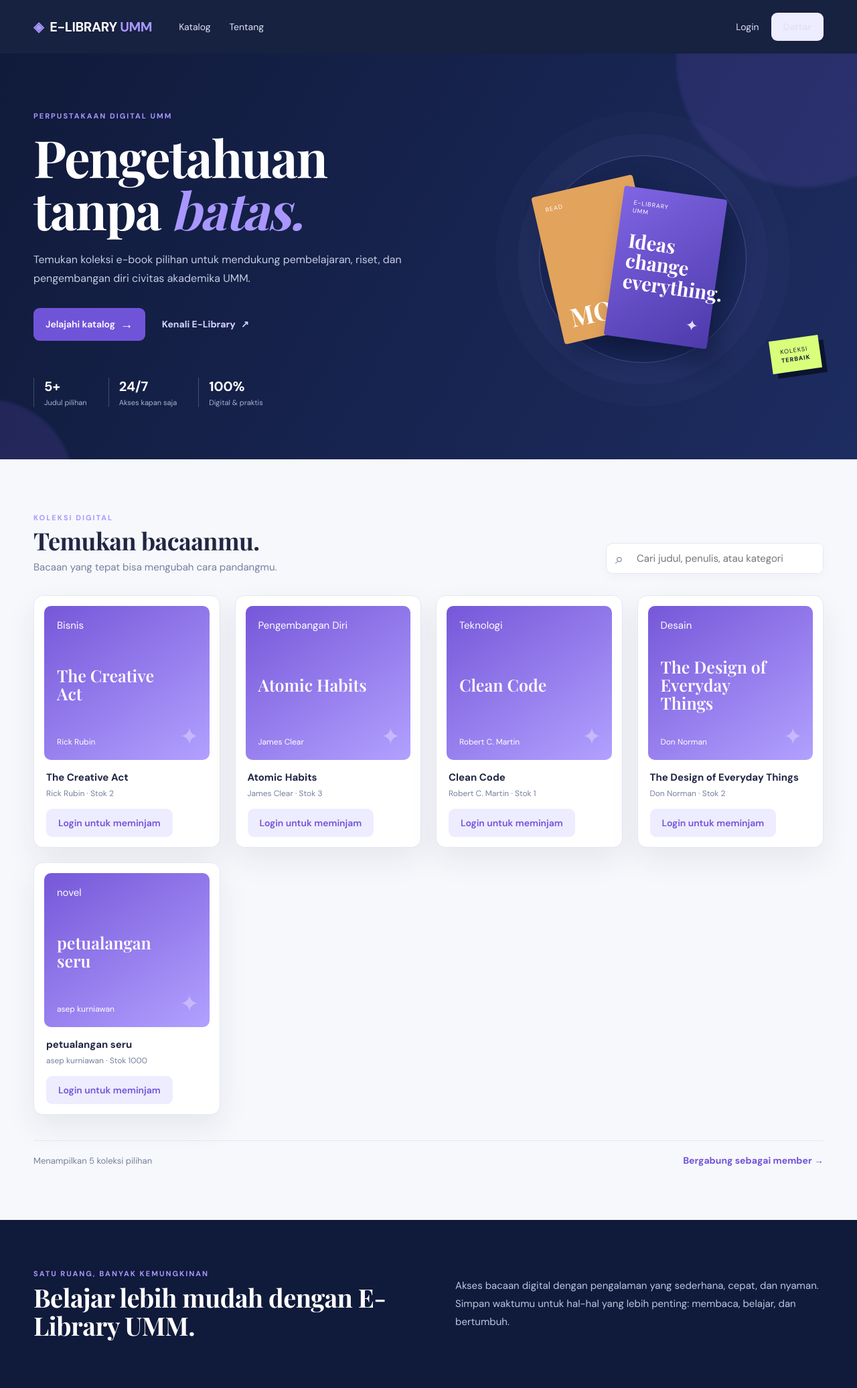
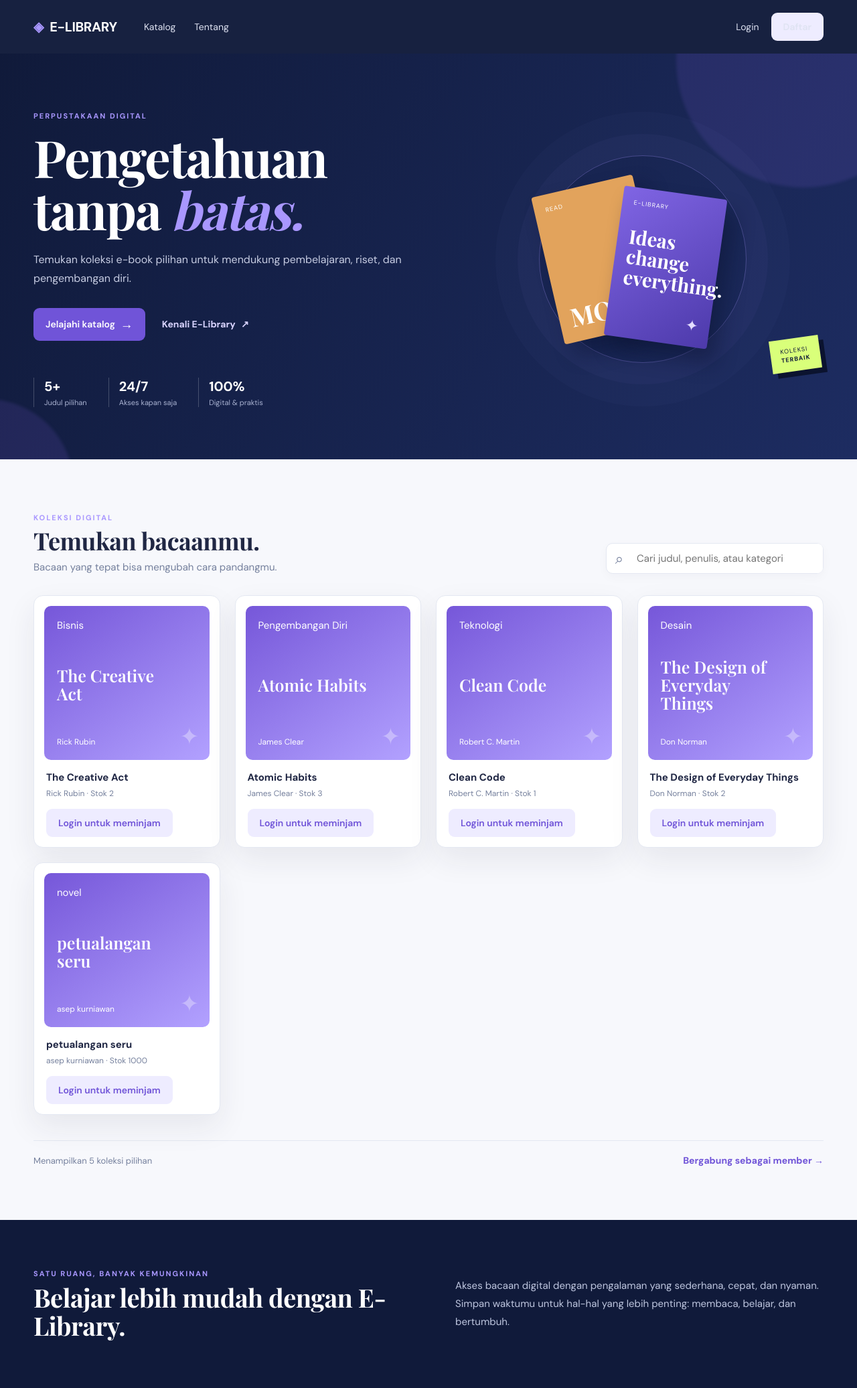
Before and after one commit to Asepurniawan/project-e-book, a PHP site: page / in a window 1280 px wide. Shown: the whole page at 67% size. Run offline with PHP 8.4, Linux system fonts and the light colour scheme.

Commit message:
refactor: Update branding and titles across the application

```diff
--- a/index.php
+++ b/index.php
@@ -8,11 +8,11 @@ $books = $service->books();
 $title = 'Katalog E-Book';
 require __DIR__ . '/partials/header.php';
 ?>
-<section class="hero"><div class="hero-glow hero-glow-one"></div><div class="hero-glow hero-glow-two"></div><div class="container hero-layout"><div class="hero-copy"><p class="eyebrow">PERPUSTAKAAN DIGITAL UMM</p><h1>Pengetahuan tanpa <span>batas.</span></h1><p>Temukan koleksi e-book pilihan untuk mendukung pembelajaran, riset, dan pengembangan diri civitas akademika UMM.</p><div class="hero-actions"><a class="btn btn-primary" href="#katalog">Jelajahi katalog <span>→</span></a><a class="text-link" href="#tentang">Kenali E-Library <span>↗</span></a></div><div class="hero-trust"><div><strong><?= count($books) ?>+</strong><span>Judul pilihan</span></div><div><strong>24/7</strong><span>Akses kapan saja</span></div><div><strong>100%</strong><span>Digital & praktis</span></div></div></div><div class="hero-art" aria-label="Ilustrasi koleksi buku"><div class="art-circle"></div><div class="art-book art-book-back"><small>READ</small><strong>MORE</strong></div><div class="art-book art-book-front"><small>E-LIBRARY<br>UMM</small><strong>Ideas<br>change<br>everything.</strong><i>✦</i></div><div class="art-label">KOLEKSI<br><b>TERBAIK</b></div></div></div></section>
+<section class="hero"><div class="hero-glow hero-glow-one"></div><div class="hero-glow hero-glow-two"></div><div class="container hero-layout"><div class="hero-copy"><p class="eyebrow">PERPUSTAKAAN DIGITAL</p><h1>Pengetahuan tanpa <span>batas.</span></h1><p>Temukan koleksi e-book pilihan untuk mendukung pembelajaran, riset, dan pengembangan diri.</p><div class="hero-actions"><a class="btn btn-primary" href="#katalog">Jelajahi katalog <span>→</span></a><a class="text-link" href="#tentang">Kenali E-Library <span>↗</span></a></div><div class="hero-trust"><div><strong><?= count($books) ?>+</strong><span>Judul pilihan</span></div><div><strong>24/7</strong><span>Akses kapan saja</span></div><div><strong>100%</strong><span>Digital & praktis</span></div></div></div><div class="hero-art" aria-label="Ilustrasi koleksi buku"><div class="art-circle"></div><div class="art-book art-book-back"><small>READ</small><strong>MORE</strong></div><div class="art-book art-book-front"><small>E-LIBRARY</small><strong>Ideas<br>change<br>everything.</strong><i>✦</i></div><div class="art-label">KOLEKSI<br><b>TERBAIK</b></div></div></div></section>
 <main class="section container" id="katalog">
   <div class="section-title"><div><p class="eyebrow">KOLEKSI DIGITAL</p><h2>Temukan bacaanmu.</h2><p class="section-subtitle">Bacaan yang tepat bisa mengubah cara pandangmu.</p></div><div class="controls"><div class="search-box"><span>⌕</span><input class="input" data-filter placeholder="Cari judul, penulis, atau kategori" aria-label="Cari buku"></div></div></div>
   <div class="grid"><?php foreach ($books as $book): ?><article class="card book-card" data-filter-item><div class="book-cover"><span><?= e($book->getCategory()) ?></span><strong><?= e($book->getTitle()) ?></strong><small><?= e($book->getAuthor()) ?></small></div><h3><?= e($book->getTitle()) ?></h3><p class="book-meta"><?= e($book->getAuthor()) ?> · Stok <?= $book->getStock() ?></p><?php if (App\Services\AuthService::current()): ?><form method="post" action="member/catalog.php"><input type="hidden" name="book_id" value="<?= e($book->getId()) ?>"><button class="btn btn-primary" type="submit">Pinjam buku</button></form><?php else: ?><a class="btn btn-light" href="login.php">Login untuk meminjam</a><?php endif; ?></article><?php endforeach; ?></div>
   <div class="catalog-footer"><span>Menampilkan <?= count($books) ?> koleksi pilihan</span><a class="text-link" href="register.php">Bergabung sebagai member →</a></div>
 </main>
-<section class="about-section" id="tentang"><div class="container about-grid"><div><p class="eyebrow">SATU RUANG, BANYAK KEMUNGKINAN</p><h2>Belajar lebih mudah dengan E-Library UMM.</h2></div><p>Akses bacaan digital dengan pengalaman yang sederhana, cepat, dan nyaman. Simpan waktumu untuk hal-hal yang lebih penting: membaca, belajar, dan bertumbuh.</p></div></section>
+<section class="about-section" id="tentang"><div class="container about-grid"><div><p class="eyebrow">SATU RUANG, BANYAK KEMUNGKINAN</p><h2>Belajar lebih mudah dengan E-Library.</h2></div><p>Akses bacaan digital dengan pengalaman yang sederhana, cepat, dan nyaman. Simpan waktumu untuk hal-hal yang lebih penting: membaca, belajar, dan bertumbuh.</p></div></section>
 <?php require __DIR__ . '/partials/footer.php'; ?>
--- a/login.php
+++ b/login.php
@@ -8,4 +8,4 @@ if ($_SERVER['REQUEST_METHOD'] === 'POST') {
     try { $user = (new AuthService(new JsonDatabase(STORAGE_PATH)))->login((string) ($_POST['email'] ?? ''), (string) ($_POST['password'] ?? '')); redirect($user->getRole() === 'admin' ? 'admin/dashboard.php' : 'member/dashboard.php'); } catch (Throwable $exception) { $error = $exception->getMessage(); }
 }
 ?>
-<!doctype html><html lang="id"><head><meta charset="utf-8"><meta name="viewport" content="width=device-width,initial-scale=1"><title>Login - E-Library UMM</title><link rel="stylesheet" href="assets/css/style.css"></head><body><main class="auth-page"><section class="auth-card"><a class="brand" href="index.php"><span>◈</span> E-LIBRARY UMM</a><h1>Selamat datang kembali</h1><p class="muted">Masuk untuk mengakses perpustakaan digital.</p><?php if ($error): ?><div class="alert"><?= e($error) ?></div><?php endif; ?><form method="post"><div class="form-group"><label for="email">Email</label><input class="input" id="email" name="email" type="email" required></div><div class="form-group"><label for="password">Password</label><input class="input" id="password" name="password" type="password" required></div><button class="btn btn-primary" type="submit">Login</button></form><p class="muted">Belum punya akun? <a href="register.php">Daftar sekarang</a></p><p class="muted">Demo admin: admin@umm.ac.id / admin123</p></section></main></body></html>
+<!doctype html><html lang="id"><head><meta charset="utf-8"><meta name="viewport" content="width=device-width,initial-scale=1"><title>Login - E-Library</title><link rel="stylesheet" href="assets/css/style.css"></head><body><main class="auth-page"><section class="auth-card"><a class="brand" href="index.php"><span>◈</span> E-LIBRARY</a><h1>Selamat datang kembali</h1><p class="muted">Masuk untuk mengakses perpustakaan digital.</p><?php if ($error): ?><div class="alert"><?= e($error) ?></div><?php endif; ?><form method="post"><div class="form-group"><label for="email">Email</label><input class="input" id="email" name="email" type="email" required></div><div class="form-group"><label for="password">Password</label><input class="input" id="password" name="password" type="password" required></div><button class="btn btn-primary" type="submit">Login</button></form><p class="muted">Belum punya akun? <a href="register.php">Daftar sekarang</a></p><p class="muted">Demo admin: admin@umm.ac.id / admin123</p></section></main></body></html>
--- a/partials/header.php
+++ b/partials/header.php
@@ -2,5 +2,5 @@
 use App\Services\AuthService;
 $currentUser = AuthService::current();
 ?>
-<!doctype html><html lang="id"><head><meta charset="utf-8"><meta name="viewport" content="width=device-width,initial-scale=1"><title><?= e($title ?? 'E-Library UMM') ?></title><link rel="stylesheet" href="<?= e($assetPrefix ?? '') ?>assets/css/style.css"></head><body>
-<header class="topbar"><div class="container topbar-inner"><a class="brand" href="<?= e($assetPrefix ?? '') ?>index.php"><span>◈</span> E-LIBRARY <b>UMM</b></a><nav class="top-nav"><a href="<?= e($assetPrefix ?? '') ?>index.php#katalog">Katalog</a><a href="<?= e($assetPrefix ?? '') ?>index.php#tentang">Tentang</a></nav><div class="top-actions"><?php if ($currentUser): ?><span class="user-chip hide-mobile">● <?= e($currentUser->getName()) ?></span><a href="<?= e($assetPrefix ?? '') ?>logout.php">Logout</a><?php else: ?><a href="<?= e($assetPrefix ?? '') ?>login.php">Login</a><a class="btn btn-light" href="<?= e($assetPrefix ?? '') ?>register.php">Daftar</a><?php endif; ?></div></div></header>
+<!doctype html><html lang="id"><head><meta charset="utf-8"><meta name="viewport" content="width=device-width,initial-scale=1"><title><?= e($title ?? 'E-Library') ?></title><link rel="stylesheet" href="<?= e($assetPrefix ?? '') ?>assets/css/style.css"></head><body>
+<header class="topbar"><div class="container topbar-inner"><a class="brand" href="<?= e($assetPrefix ?? '') ?>index.php"><span>◈</span> E-LIBRARY</a><nav class="top-nav"><a href="<?= e($assetPrefix ?? '') ?>index.php#katalog">Katalog</a><a href="<?= e($assetPrefix ?? '') ?>index.php#tentang">Tentang</a></nav><div class="top-actions"><?php if ($currentUser): ?><span class="user-chip hide-mobile">● <?= e($currentUser->getName()) ?></span><a href="<?= e($assetPrefix ?? '') ?>logout.php">Logout</a><?php else: ?><a href="<?= e($assetPrefix ?? '') ?>login.php">Login</a><a class="btn btn-light" href="<?= e($assetPrefix ?? '') ?>register.php">Daftar</a><?php endif; ?></div></div></header>
--- a/register.php
+++ b/register.php
@@ -8,4 +8,4 @@ if ($_SERVER['REQUEST_METHOD'] === 'POST') {
     try { (new AuthService(new JsonDatabase(STORAGE_PATH)))->register((string) ($_POST['name'] ?? ''), (string) ($_POST['email'] ?? ''), (string) ($_POST['password'] ?? '')); redirect('login.php'); } catch (Throwable $exception) { $error = $exception->getMessage(); }
 }
 ?>
-<!doctype html><html lang="id"><head><meta charset="utf-8"><meta name="viewport" content="width=device-width,initial-scale=1"><title>Registrasi - E-Library UMM</title><link rel="stylesheet" href="assets/css/style.css"></head><body><main class="auth-page"><section class="auth-card"><a class="brand" href="index.php"><span>◈</span> E-LIBRARY UMM</a><h1>Buat akun member</h1><?php if ($error): ?><div class="alert"><?= e($error) ?></div><?php endif; ?><form method="post"><div class="form-group"><label for="name">Nama lengkap</label><input class="input" id="name" name="name" minlength="3" required></div><div class="form-group"><label for="email">Email</label><input class="input" id="email" name="email" type="email" required></div><div class="form-group"><label for="password">Password</label><input class="input" id="password" name="password" type="password" minlength="6" required></div><button class="btn btn-primary" type="submit">Daftar</button></form><p class="muted">Sudah punya akun? <a href="login.php">Login</a></p></section></main></body></html>
+<!doctype html><html lang="id"><head><meta charset="utf-8"><meta name="viewport" content="width=device-width,initial-scale=1"><title>Registrasi - E-Library</title><link rel="stylesheet" href="assets/css/style.css"></head><body><main class="auth-page"><section class="auth-card"><a class="brand" href="index.php"><span>◈</span> E-LIBRARY</a><h1>Buat akun member</h1><?php if ($error): ?><div class="alert"><?= e($error) ?></div><?php endif; ?><form method="post"><div class="form-group"><label for="name">Nama lengkap</label><input class="input" id="name" name="name" minlength="3" required></div><div class="form-group"><label for="email">Email</label><input class="input" id="email" name="email" type="email" required></div><div class="form-group"><label for="password">Password</label><input class="input" id="password" name="password" type="password" minlength="6" required></div><button class="btn btn-primary" type="submit">Daftar</button></form><p class="muted">Sudah punya akun? <a href="login.php">Login</a></p></section></main></body></html>
```
Also changed, not shown: README.md, storage/transactions.json, storage/users.json.
